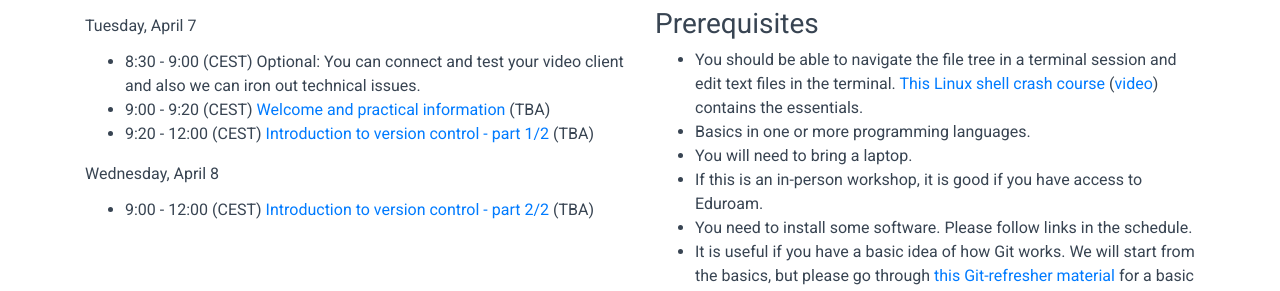
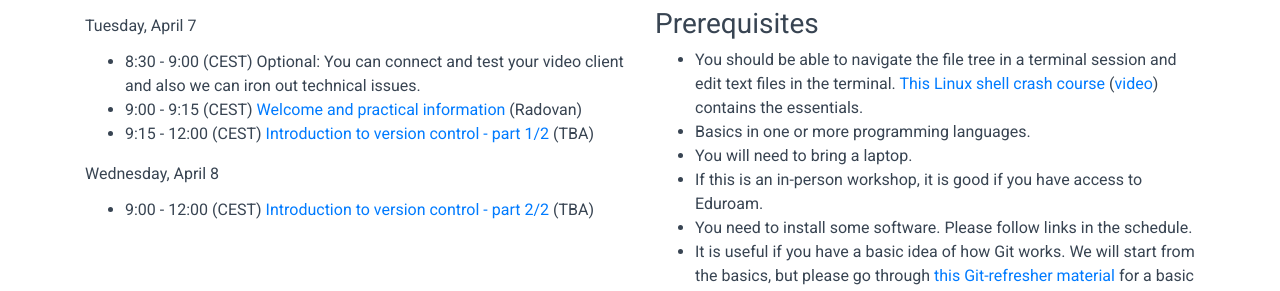
Before and after one commit to coderefinery/2020-04-07-online, a Jekyll site: the page built from index.md, in a window 1280 px wide and 900 px high, scrolled down 1049 px. Shown: the part 160-451 px from the top of the window. Built offline with Jekyll 4.4.1, drawn with Linux system fonts in a browser that asks for light colours; comment, search, counter and statistics services are not loaded.

Commit message:
planning to not use more than 15 mins for practicals

```diff
--- a/left_column.md
+++ b/left_column.md
@@ -44,10 +44,10 @@ packages need to be installed as detailed on the Python installation page.
 Tuesday, April 7
 - 8:30 - 9:00 (CEST)
   Optional: You can connect and test your video client and also we can iron out technical issues.
-- 9:00 - 9:20 (CEST)
+- 9:00 - 9:15 (CEST)
   [Welcome and practical information](https://github.com/coderefinery/workshop-intro/blob/master/README.md)
-  (TBA)
-- 9:20 - 12:00 (CEST)
+  (Radovan)
+- 9:15 - 12:00 (CEST)
   [Introduction to version control - part 1/2](https://coderefinery.github.io/git-intro/)
   (TBA)
 
```
